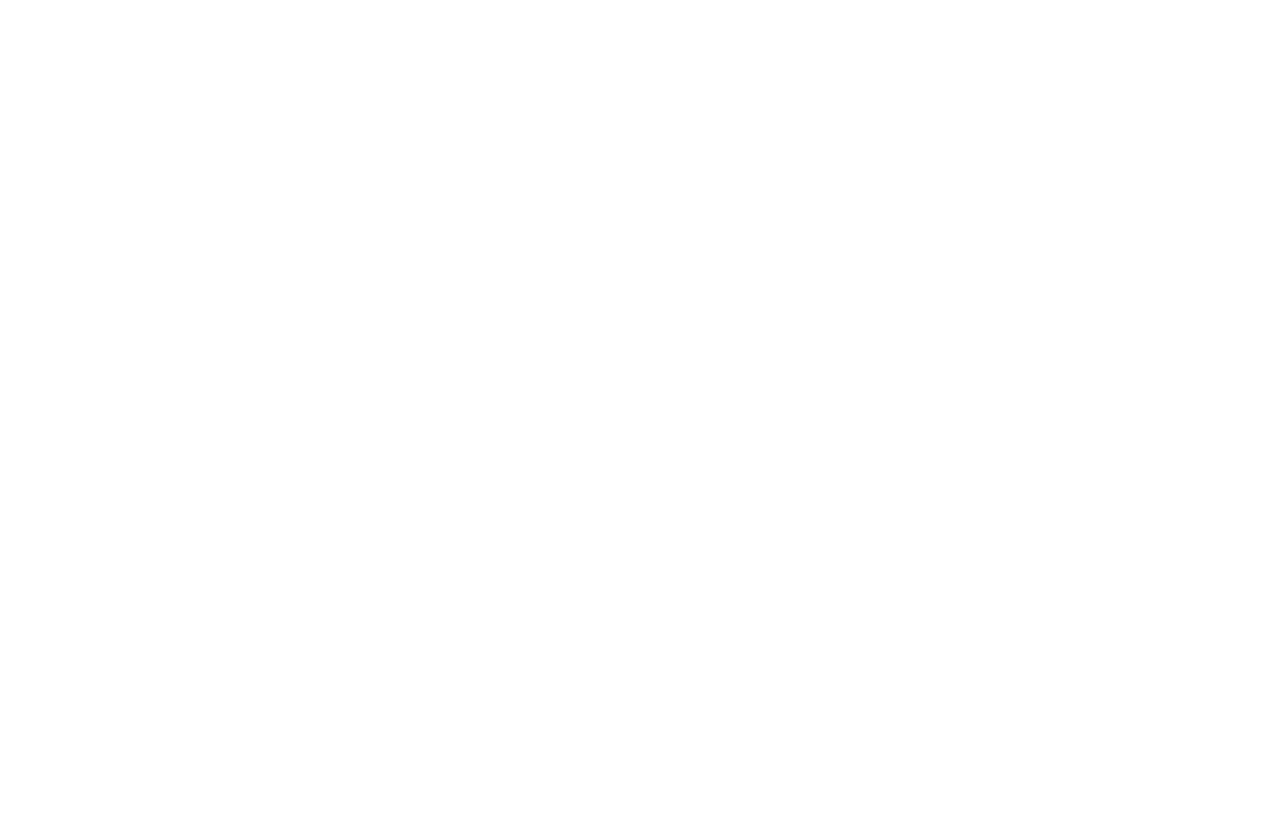
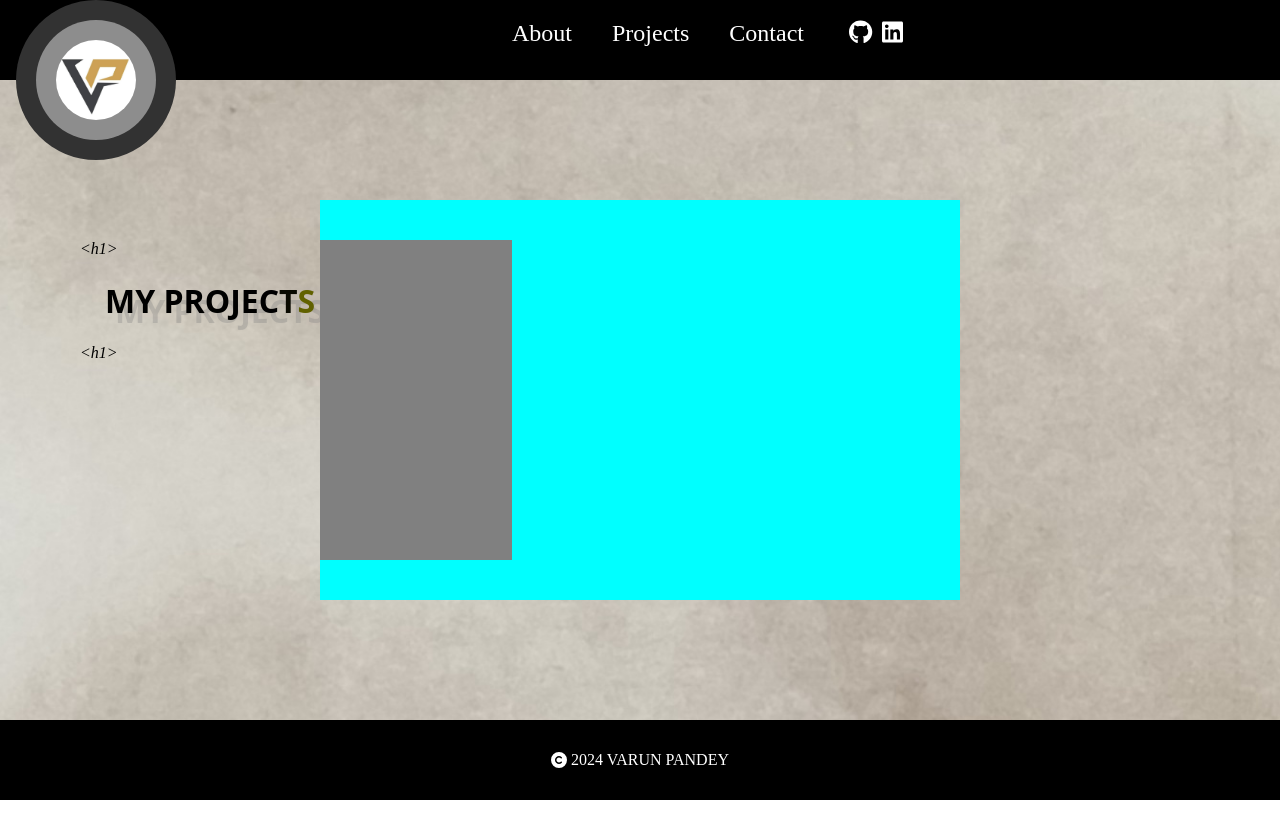
Before and after one commit to Varunp01/Portfolio, a React (Vite) app: page /projects in a window 1280 px wide. Before the commit this address had no page. Shown: the top 838 px of the page. Before the commit the page ends 800 px from the top, so only its background shows below. Built offline with nearby package versions, Linux system fonts and the light colour scheme.

Commit message:
adding files

```diff
--- a/src/App.jsx
+++ b/src/App.jsx
@@ -2,6 +2,7 @@
 import 'react-loader-spinner';
 import Home from './Home';
 import About from './About';
+import Project from './Project';
 import Layout from './Layout';
 import { BrowserRouter, Routes, Route, Link, Outlet } from "react-router-dom";
 import { MutatingDots } from 'react-loader-spinner';
@@ -12,7 +13,8 @@
         <Routes>
           <Route path='/' element={<Layout></Layout>}>
             <Route index element={<Home></Home>} />
-            <Route path='/About' element={<About></About>} />
+            <Route path='/about' element={<About></About>} />
+            <Route path='/projects' element={<Project></Project>} />
           </Route>
         </Routes>
       </BrowserRouter>
--- a/src/Layout.jsx
+++ b/src/Layout.jsx
@@ -11,7 +11,7 @@
                 <div className="logo">
                     <div className="cover1">
                         <div className="cover2">
-                            <Link to="/"><img src="Assets\Logo.jpg" alt="logo"/></Link>
+                            <Link to="/"><img src="../Assets\Logo.jpg" alt="logo"/></Link>
                         </div>
                     </div>
                 </div>
--- /dev/null
+++ b/src/Project.css
@@ -0,0 +1,25 @@
+.projectContainer{
+    position: absolute;
+    top: 10vh;
+    height: 80vh;
+    width: 100vw;
+    left: 0vw;
+    /* background-color: cyan; */
+}
+.blockContainer{
+    position: absolute;
+    top:15vh;
+    left:25vw;
+    height: 50vh;
+    width: 50vw;
+    background-color: cyan;
+}
+.Project1{
+    position: absolute;
+    top:5vh;
+    /* left:25vw; */
+    height: 40vh;
+    width: 15vw;
+
+    background-color: grey;
+}
--- /dev/null
+++ b/src/Project.jsx
@@ -0,0 +1,30 @@
+import './Project.css'
+export default function Project() {
+    return (
+        <div className="projectContainer">
+            <div className="intocontainer">
+                <div className="htmltag">&lt;h1&gt;</div>
+                <div className="Intro"><h1>
+                    <div className='space'>&nbsp;&nbsp;&nbsp;</div>
+                    <div className='Varun'>M</div>
+                    <div className='arun'>Y</div>
+                    <div className='space'>&nbsp;</div>
+                    <div className='run'>P</div>
+                    <div className='un'>R</div>
+                    <div className='n'>O</div>
+                    <div className='Pandey'>J</div>
+                    <div className='andey'>E</div>
+                    <div className='ndey'>C</div>
+                    <div className='dey'>T</div>
+                    <div className='ey'>S</div>
+                </h1></div>
+                <div className="htmltag">&lt;h1&gt;</div>
+            </div>
+            <div className="blockContainer">
+                <div className="Project1">
+
+                </div>
+            </div>
+        </div>
+    )
+}
```
